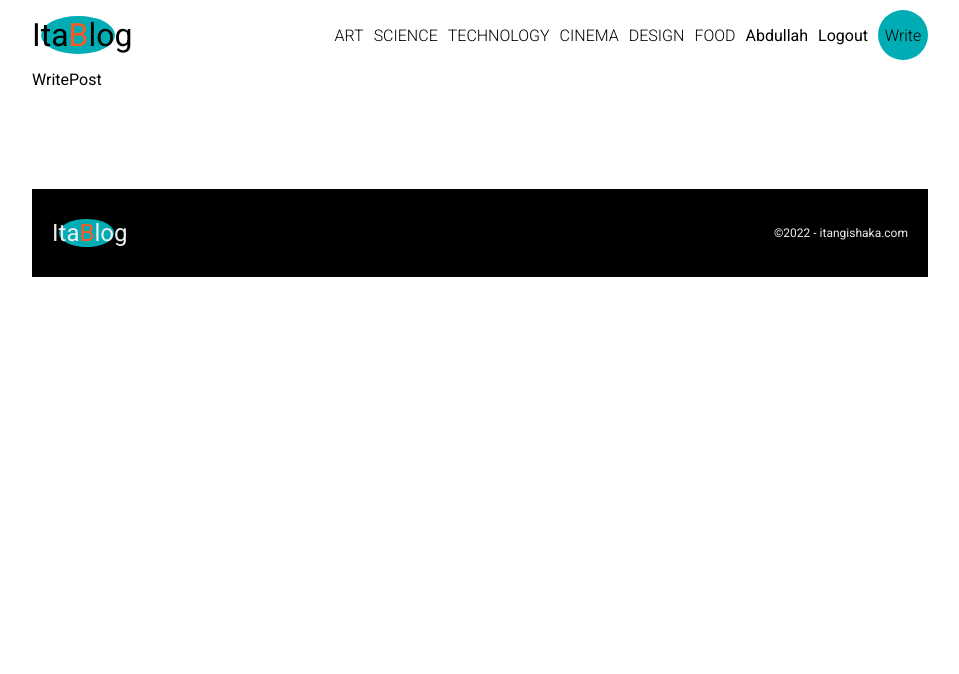
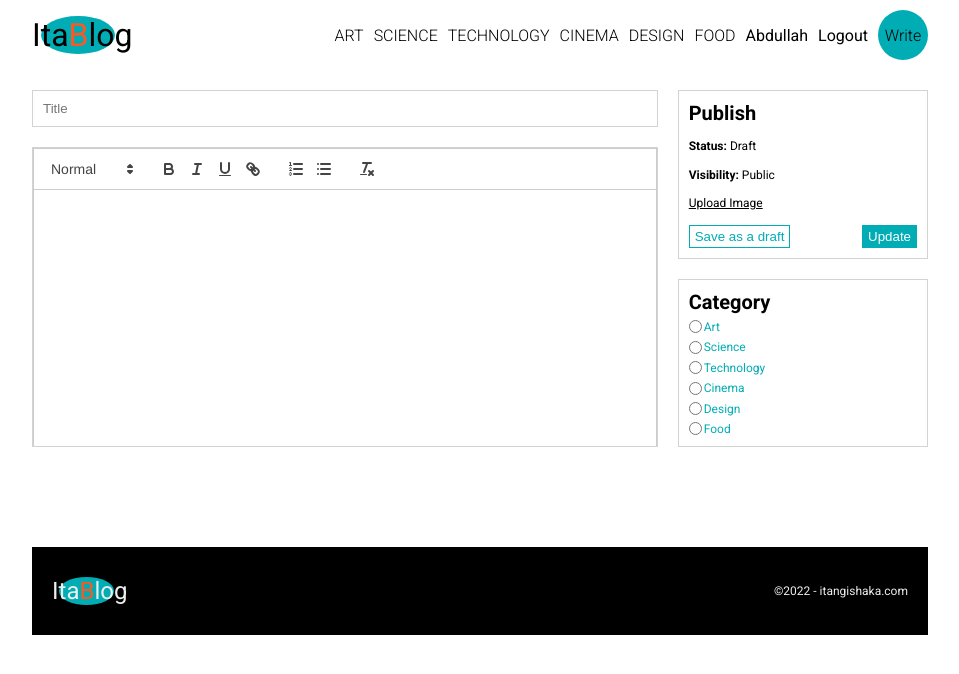
Before and after one commit to itangishaka1/abdullah-blog, a React (Create React App) app in the folder client/: page /write in a window 1280 px wide. Shown: the top 674 px of the page, without its empty margins (160-1119 px from the left). Built offline with nearby package versions, Linux system fonts and the light colour scheme.

Commit message:
Add new post Page Design

```diff
--- a/client/package.json
+++ b/client/package.json
@@ -9,6 +9,7 @@
     "react": "^18.2.0",
     "react-dom": "^18.2.0",
     "react-icons": "^4.4.0",
+    "react-quill": "^2.0.0",
     "react-router-dom": "^6.4.1",
     "react-scripts": "5.0.1",
     "sass": "^1.55.0",
--- a/client/src/App.js
+++ b/client/src/App.js
@@ -2,7 +2,7 @@
 import Home from './pages/Home/Home'
 import Register from './pages/Register'
 import SinglePost from './pages/SinglePost/SinglePost'
-import WritePost from './pages/WritePost'
+import WritePost from './pages/WritePost/WritePost'
 import Login from './pages/Login/Login'
 import Layout from './components/Layout/Layout'
 
--- a/client/src/pages/WritePost.jsx
+++ /dev/null
@@ -1,8 +0,0 @@
-
-const WritePost = () => {
-  return (
-    <div>WritePost</div>
-  )
-}
-
-export default WritePost
--- /dev/null
+++ b/client/src/pages/WritePost/WritePost.jsx
@@ -0,0 +1,73 @@
+import './WritePost.scss'
+import ReactQuill from 'react-quill'
+import 'react-quill/dist/quill.snow.css'
+import { useState } from 'react'
+
+const WritePost = () => {
+  const [value, setValue] = useState('')
+  return (
+    <section className='write-post'>
+      <div className='write-post__content'>
+        <input type='text' placeholder='Title' />
+        <div className='write-post__editor-container'>
+          <ReactQuill
+            className='write-post__editor'
+            theme='snow'
+            value={value}
+            onChange={setValue}
+          />
+        </div>
+      </div>
+      <div className='write-post__menu'>
+        <div className='write-post__menu-item'>
+          <h1>Publish</h1>
+          <span>
+            <b>Status: </b> Draft
+          </span>
+          <span>
+            <b>Visibility: </b> Public
+          </span>
+          <input style={{ display: 'none' }} type='file' id='file' />
+          <label className='file' htmlFor='file'>
+            Upload Image
+          </label>
+          <div className='buttons'>
+            <button>Save as a draft</button>
+            <button>Update</button>
+          </div>
+        </div>
+        <div className='write-post__menu-item'>
+          <h1>Category</h1>
+          <div className='cat'>
+            <input type='radio' name='cat' value='art' id='art' />
+            <label htmlFor='art'>Art</label>
+          </div>
+          <div className='cat'>
+            <input type='radio' name='cat' value='science' id='science' />
+            <label htmlFor='science'>Science</label>
+          </div>
+
+          <div className='cat'>
+            <input type='radio' name='cat' value='technology' id='technology' />
+            <label htmlFor='technology'>Technology</label>
+          </div>
+
+          <div className='cat'>
+            <input type='radio' name='cat' value='cinema' id='cinema' />
+            <label htmlFor='cinema'>Cinema</label>
+          </div>
+          <div className='cat'>
+            <input type='radio' name='cat' value='design' id='design' />
+            <label htmlFor='design'>Design</label>
+          </div>
+          <div className='cat'>
+            <input type='radio' name='cat' value='food' id='food' />
+            <label htmlFor='food'>Food</label>
+          </div>
+        </div>
+      </div>
+    </section>
+  )
+}
+
+export default WritePost
--- /dev/null
+++ b/client/src/pages/WritePost/WritePost.scss
@@ -0,0 +1,88 @@
+@use '../../partials/variables' as *;
+
+.write-post {
+    margin-top: 2rem;
+    display: flex;
+    gap: 2rem;
+
+    &__content {
+        flex: 5;
+        display: flex;
+        flex-direction: column;
+        gap: 2rem;
+
+        input {
+            padding: 1rem;
+            border: 1px solid lightgray;
+        }
+    }
+
+    &__editor-container {
+        // background-color: red;
+        height: 30rem;
+        overflow: scroll;
+        border: 1px solid lightgray;
+    }
+
+    &__editor{
+        height: 100%;
+        border: none;
+    }
+
+
+
+    &__menu {
+        flex: 2;
+        display: flex;
+        flex-direction: column;
+        gap: 2rem;
+
+        &-item {
+            border: 1px solid lightgray;
+            padding: 1rem;
+            flex: 1;
+
+            display: flex;
+            flex-direction: column;
+            justify-content: space-between;
+            font-size: 1.2rem;
+            color: $dark-color;
+
+            h1 {
+                font-size: 2rem;
+            }
+
+            .file {
+                text-decoration: underline;
+                cursor: pointer;
+            }
+
+            .buttons {
+                display: flex;
+                justify-content: space-between;
+
+                :first-child{
+                    cursor: pointer;
+                    color: $green-color;
+                    background-color: #fff;
+                    border: 1px solid $green-color;
+                    padding: 0.3rem 0.5rem;
+                }
+                :last-child{
+                    cursor: pointer;
+                    color: #fff;
+                    background-color: $green-color;
+                    border: 1px solid $green-color;
+                    padding: 0.3rem 0.5rem;
+                }
+            }
+
+            .cat {
+                display: flex;
+                align-items: center;
+                gap: 0.2rem;
+                color: $green-color;
+            }
+        }
+    }
+}
```
Also changed, not shown: 1 other file (tests, documents, lock files or other folders).
